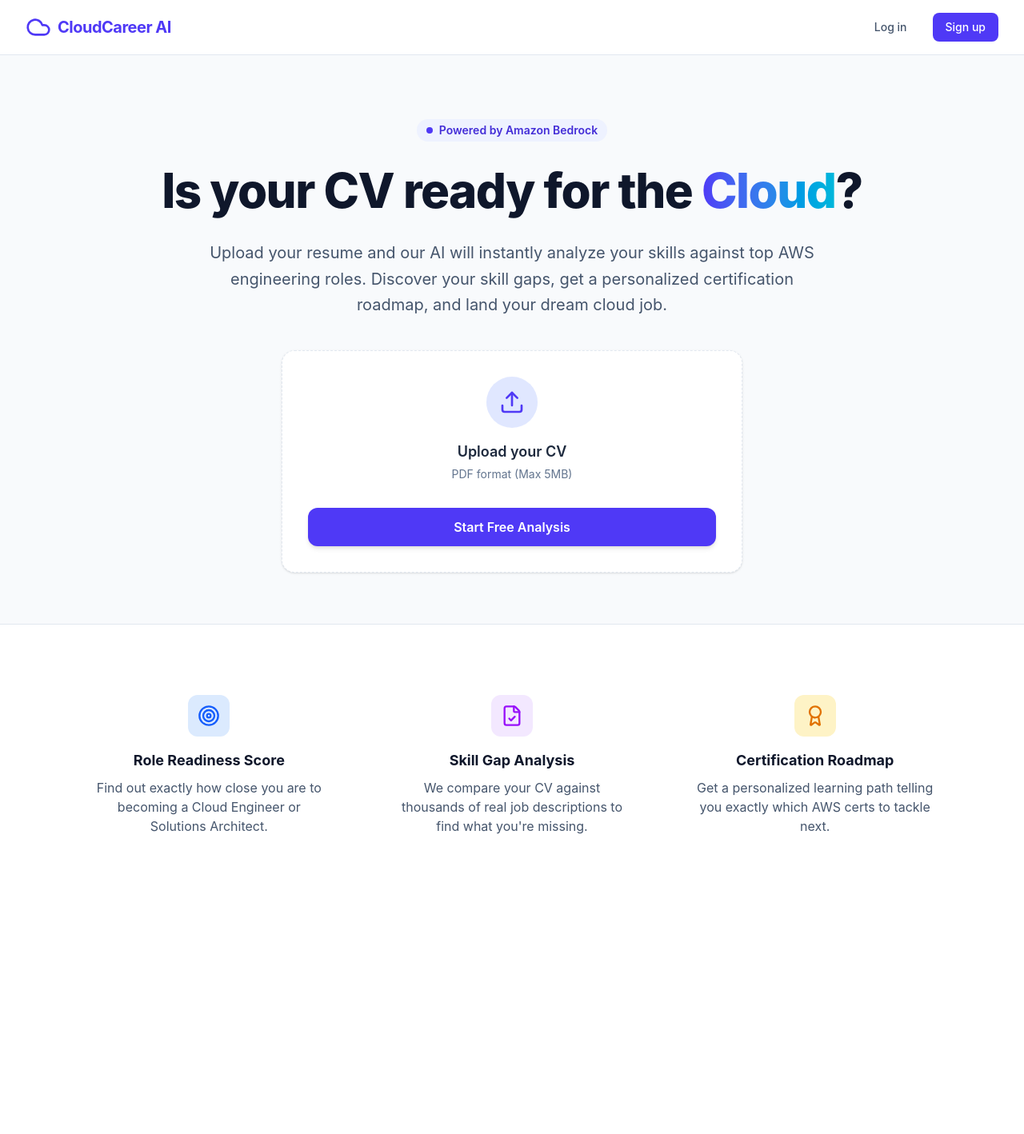
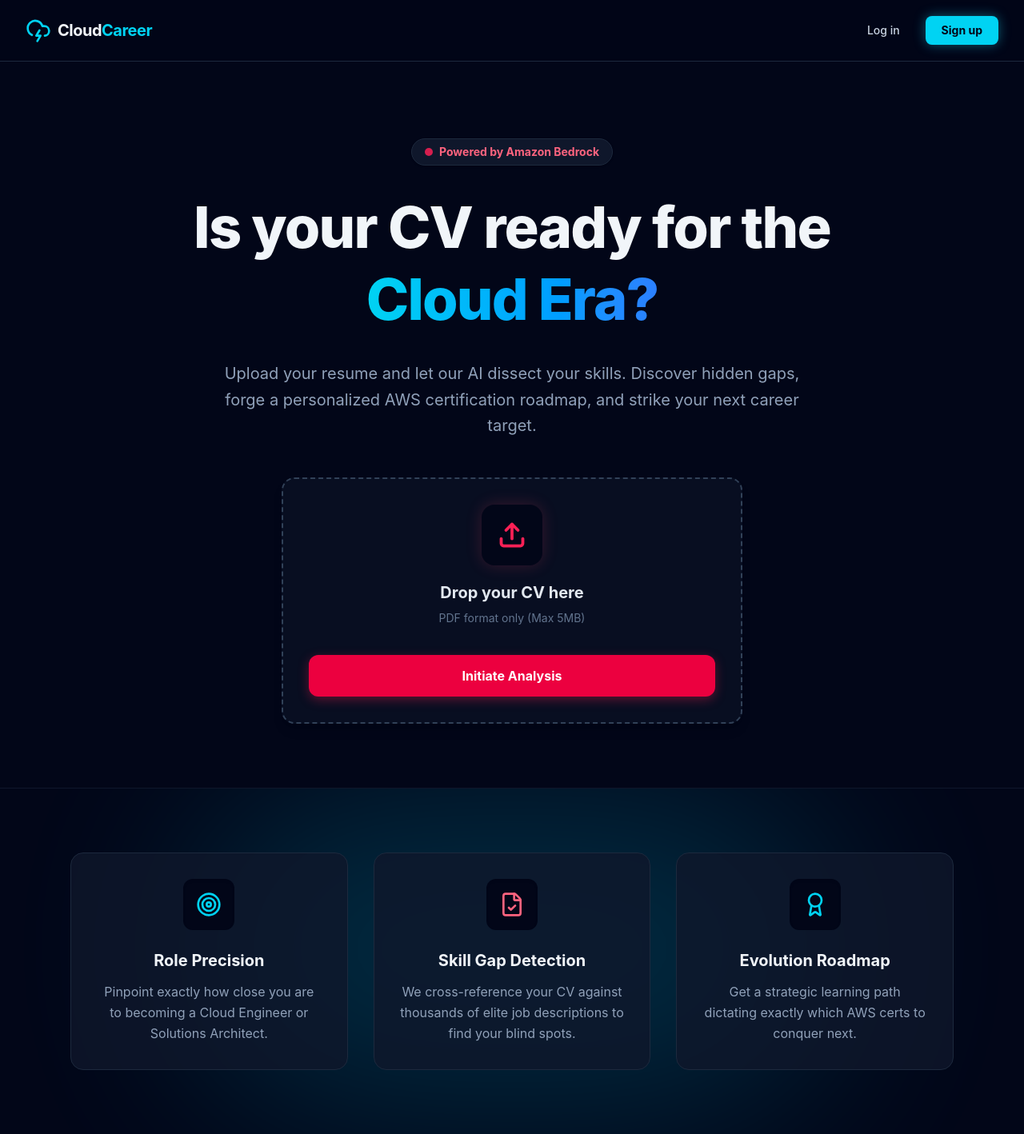
Before and after one commit to iamnht-dev/cloud-career-analyzer, a React (Vite) app in the folder frontend/: page / in a window 1280 px wide. Shown: the whole page at 80% size. Before the commit the page ends 1133 px from the top, so only its background shows below. Built offline with nearby package versions, Linux system fonts and the light colour scheme.

Commit message:
design: redesign UI with Dark Theme Greninja concept

```diff
--- a/frontend/src/App.tsx
+++ b/frontend/src/App.tsx
@@ -1,82 +1,89 @@
-import { Upload, FileCheck, Target, Award, Cloud } from 'lucide-react';
+import { Upload, FileCheck, Target, Award, CloudLightning } from 'lucide-react';
 
 function App() {
   return (
-    <div className="min-h-screen bg-slate-50 font-sans text-slate-900">
+    <div className="min-h-screen bg-slate-950 font-sans text-slate-100 selection:bg-cyan-500/30">
       {/* Navigation */}
-      <nav className="flex items-center justify-between px-8 py-4 bg-white border-b border-slate-200">
-        <div className="flex items-center space-x-2 text-indigo-600">
-          <Cloud size={32} />
-          <span className="text-xl font-bold tracking-tight">CloudCareer AI</span>
+      <nav className="flex items-center justify-between px-8 py-5 bg-slate-950/80 backdrop-blur-md border-b border-slate-800 sticky top-0 z-50">
+        <div className="flex items-center space-x-2 text-cyan-400">
+          <CloudLightning size={32} />
+          <span className="text-xl font-bold tracking-tight text-slate-100">Cloud<span className="text-cyan-400">Career</span></span>
         </div>
         <div className="space-x-4">
-          <button className="px-4 py-2 text-sm font-medium text-slate-600 hover:text-indigo-600 transition-colors">
+          <button className="px-4 py-2 text-sm font-medium text-slate-300 hover:text-cyan-400 transition-colors">
             Log in
           </button>
-          <button className="px-4 py-2 text-sm font-medium text-white bg-indigo-600 rounded-lg hover:bg-indigo-700 transition-colors">
+          <button className="px-5 py-2 text-sm font-bold text-slate-950 bg-cyan-400 rounded-lg hover:bg-cyan-300 transition-all shadow-[0_0_15px_rgba(34,211,238,0.4)]">
             Sign up
           </button>
         </div>
       </nav>
 
       {/* Hero Section */}
-      <main className="max-w-5xl mx-auto px-6 pt-20 pb-16 text-center">
-        <div className="inline-flex items-center space-x-2 px-3 py-1 rounded-full bg-indigo-50 text-indigo-700 text-sm font-semibold mb-6">
-          <span className="flex h-2 w-2 rounded-full bg-indigo-600"></span>
+      <main className="max-w-5xl mx-auto px-6 pt-24 pb-20 text-center">
+        <div className="inline-flex items-center space-x-2 px-4 py-1.5 rounded-full bg-slate-900 border border-slate-800 text-rose-400 text-sm font-bold mb-8 shadow-sm">
+          <span className="flex h-2.5 w-2.5 rounded-full bg-rose-500 animate-pulse"></span>
           <span>Powered by Amazon Bedrock</span>
         </div>
 
-        <h1 className="text-5xl md:text-6xl font-extrabold tracking-tight text-slate-900 mb-6 leading-tight">
-          Is your CV ready for the <span className="text-transparent bg-clip-text bg-gradient-to-r from-indigo-600 to-cyan-500">Cloud</span>?
+        <h1 className="text-5xl md:text-7xl font-extrabold tracking-tight text-slate-100 mb-8 leading-tight">
+          Is your CV ready for the <br/>
+          <span className="text-transparent bg-clip-text bg-gradient-to-r from-cyan-400 to-blue-500">Cloud Era?</span>
         </h1>
 
-        <p className="text-lg md:text-xl text-slate-600 mb-10 max-w-3xl mx-auto leading-relaxed">
-          Upload your resume and our AI will instantly analyze your skills against top AWS engineering roles. Discover your skill gaps, get a personalized certification roadmap, and land your dream cloud job.
+        <p className="text-lg md:text-xl text-slate-400 mb-12 max-w-3xl mx-auto leading-relaxed">
+          Upload your resume and let our AI dissect your skills. Discover hidden gaps, forge a personalized AWS certification roadmap, and strike your next career target.
         </p>
 
-        {/* Upload Action Area */}
-        <div className="max-w-xl mx-auto bg-white p-8 rounded-2xl shadow-sm border border-slate-200 border-dashed hover:border-indigo-400 hover:bg-indigo-50/50 transition-all cursor-pointer group">
-          <div className="flex flex-col items-center justify-center space-y-4">
-            <div className="p-4 bg-indigo-100 text-indigo-600 rounded-full group-hover:scale-110 transition-transform">
-              <Upload size={32} />
+        {/* Upload Action Area (The Greninja Scarf Accent) */}
+        <div className="max-w-xl mx-auto bg-slate-900/50 p-8 rounded-2xl border-2 border-dashed border-slate-700 hover:border-rose-500 hover:bg-slate-900 transition-all duration-300 cursor-pointer group shadow-lg">
+          <div className="flex flex-col items-center justify-center space-y-5">
+            <div className="p-5 bg-slate-950 text-rose-500 rounded-2xl group-hover:scale-110 group-hover:rotate-3 transition-transform duration-300 shadow-[0_0_20px_rgba(244,63,94,0.2)] group-hover:shadow-[0_0_30px_rgba(244,63,94,0.4)]">
+              <Upload size={36} strokeWidth={2.5} />
             </div>
             <div>
-              <p className="text-lg font-semibold text-slate-800">Upload your CV</p>
-              <p className="text-sm text-slate-500 mt-1">PDF format (Max 5MB)</p>
+              <p className="text-xl font-bold text-slate-200">Drop your CV here</p>
+              <p className="text-sm text-slate-500 mt-2">PDF format only (Max 5MB)</p>
             </div>
-            <button className="mt-4 px-6 py-3 w-full font-semibold text-white bg-indigo-600 rounded-xl hover:bg-indigo-700 shadow-md transition-all">
-              Start Free Analysis
+            <button className="mt-4 px-8 py-3.5 w-full font-bold text-white bg-rose-600 rounded-xl hover:bg-rose-500 transition-all shadow-[0_4px_14px_0_rgba(225,29,72,0.39)] hover:shadow-[0_6px_20px_rgba(225,29,72,0.23)] hover:-translate-y-0.5">
+              Initiate Analysis
             </button>
           </div>
         </div>
       </main>
 
       {/* Features Grid */}
-      <section className="bg-white border-t border-slate-200 py-16">
-        <div className="max-w-6xl mx-auto px-6 grid grid-cols-1 md:grid-cols-3 gap-8">
+      <section className="bg-slate-950 border-t border-slate-900 py-20 relative overflow-hidden">
+        {/* Decorative background glow */}
+        <div className="absolute top-0 left-1/2 -translate-x-1/2 w-[800px] h-[400px] opacity-20 bg-cyan-500 blur-[120px] rounded-full pointer-events-none"></div>
 
-          <div className="flex flex-col items-center text-center p-6">
-            <div className="p-3 bg-blue-100 text-blue-600 rounded-xl mb-4">
-              <Target size={28} />
+        <div className="max-w-6xl mx-auto px-6 grid grid-cols-1 md:grid-cols-3 gap-8 relative z-10">
+
+          {/* Card 1 */}
+          <div className="flex flex-col items-center text-center p-8 bg-slate-900/80 rounded-2xl border border-slate-800 hover:border-cyan-500/50 transition-colors">
+            <div className="p-4 bg-slate-950 text-cyan-400 rounded-xl mb-6 shadow-inner">
+              <Target size={32} />
             </div>
-            <h3 className="text-lg font-bold text-slate-900 mb-2">Role Readiness Score</h3>
-            <p className="text-slate-600">Find out exactly how close you are to becoming a Cloud Engineer or Solutions Architect.</p>
+            <h3 className="text-xl font-bold text-slate-100 mb-3">Role Precision</h3>
+            <p className="text-slate-400 leading-relaxed">Pinpoint exactly how close you are to becoming a Cloud Engineer or Solutions Architect.</p>
           </div>
 
-          <div className="flex flex-col items-center text-center p-6">
-            <div className="p-3 bg-purple-100 text-purple-600 rounded-xl mb-4">
-              <FileCheck size={28} />
+          {/* Card 2 */}
+          <div className="flex flex-col items-center text-center p-8 bg-slate-900/80 rounded-2xl border border-slate-800 hover:border-rose-500/50 transition-colors">
+            <div className="p-4 bg-slate-950 text-rose-400 rounded-xl mb-6 shadow-inner">
+              <FileCheck size={32} />
             </div>
-            <h3 className="text-lg font-bold text-slate-900 mb-2">Skill Gap Analysis</h3>
-            <p className="text-slate-600">We compare your CV against thousands of real job descriptions to find what you're missing.</p>
+            <h3 className="text-xl font-bold text-slate-100 mb-3">Skill Gap Detection</h3>
+            <p className="text-slate-400 leading-relaxed">We cross-reference your CV against thousands of elite job descriptions to find your blind spots.</p>
           </div>
 
-          <div className="flex flex-col items-center text-center p-6">
-            <div className="p-3 bg-amber-100 text-amber-600 rounded-xl mb-4">
-              <Award size={28} />
+          {/* Card 3 */}
+          <div className="flex flex-col items-center text-center p-8 bg-slate-900/80 rounded-2xl border border-slate-800 hover:border-cyan-500/50 transition-colors">
+            <div className="p-4 bg-slate-950 text-cyan-400 rounded-xl mb-6 shadow-inner">
+              <Award size={32} />
             </div>
-            <h3 className="text-lg font-bold text-slate-900 mb-2">Certification Roadmap</h3>
-            <p className="text-slate-600">Get a personalized learning path telling you exactly which AWS certs to tackle next.</p>
+            <h3 className="text-xl font-bold text-slate-100 mb-3">Evolution Roadmap</h3>
+            <p className="text-slate-400 leading-relaxed">Get a strategic learning path dictating exactly which AWS certs to conquer next.</p>
           </div>
 
         </div>
```
